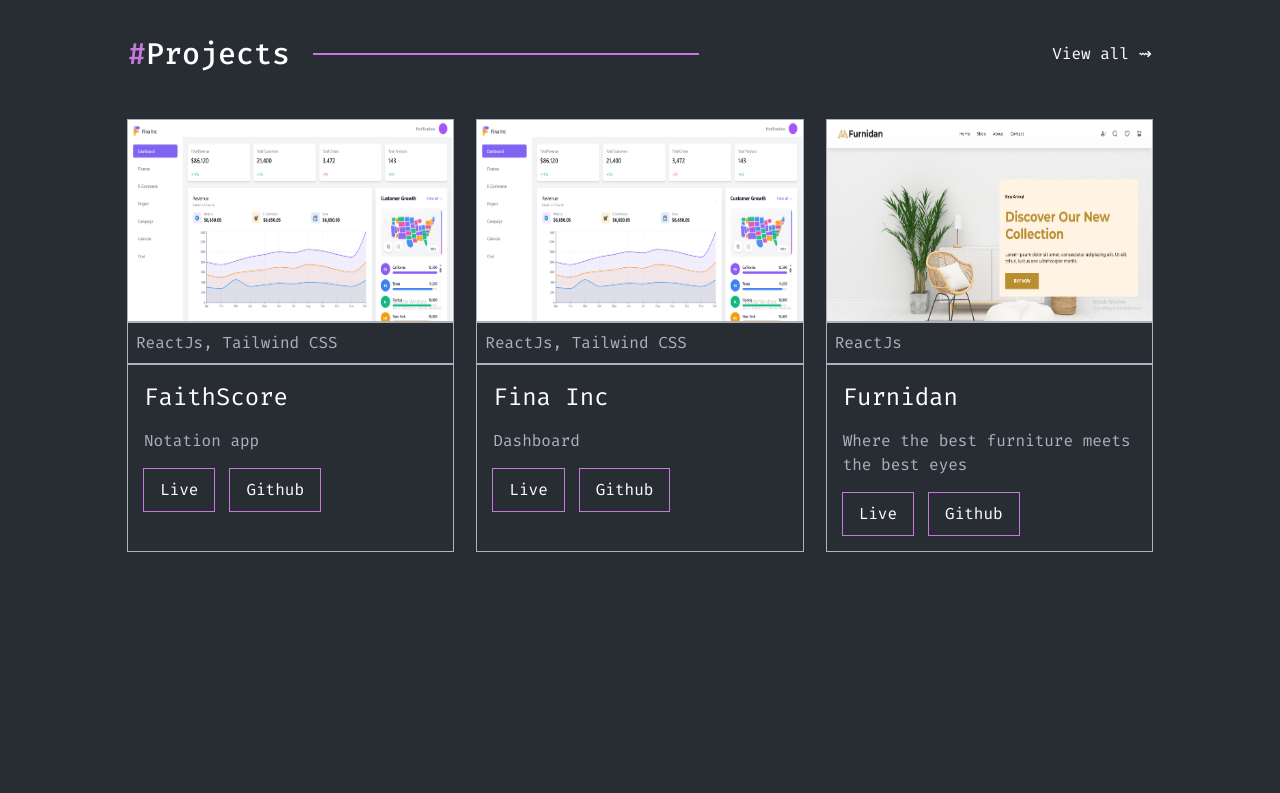
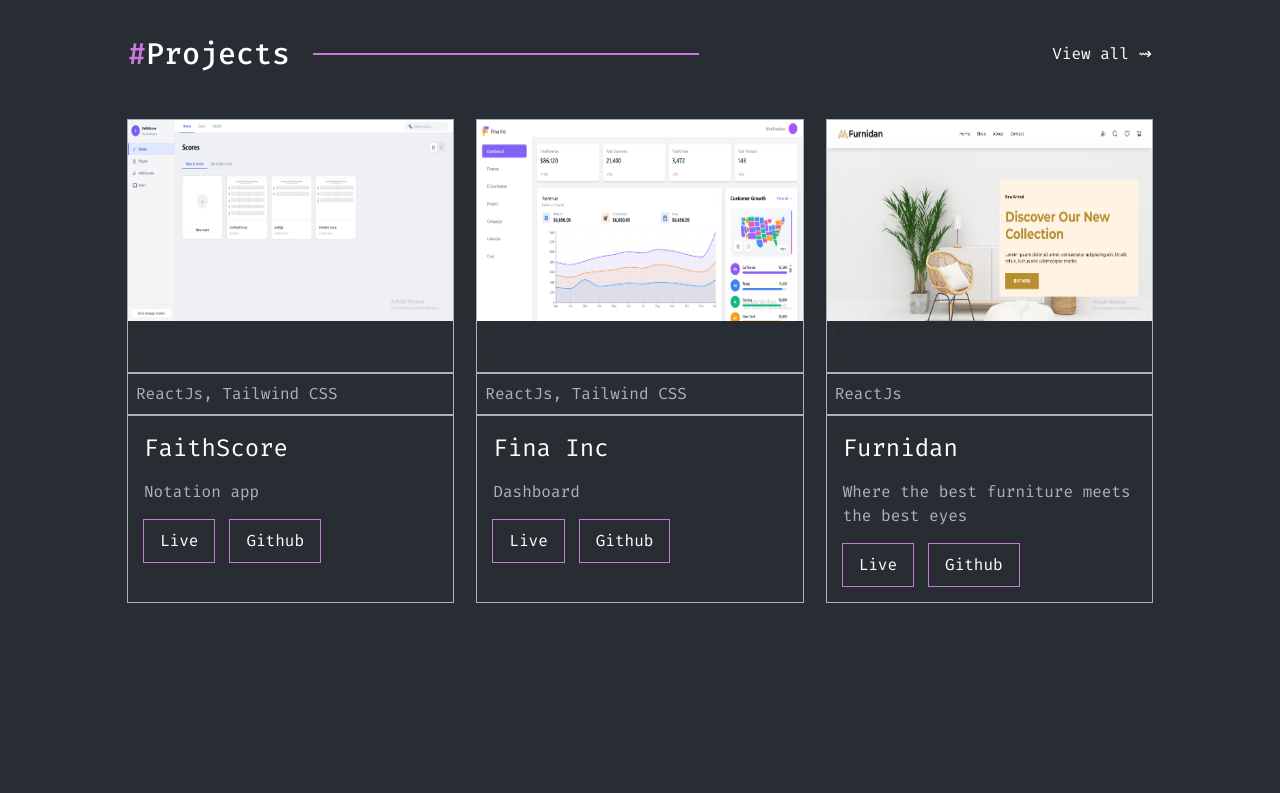
Before and after one commit to 081dikeh/MyPortfolio, a React (Vite) app: page / in a window 1280 px wide. Shown: the part 860-1653 px from the top of the page. Built offline with nearby package versions, Linux system fonts and the light colour scheme.

Commit message:
fix: projects display

```diff
--- a/src/components/Hero.tsx
+++ b/src/components/Hero.tsx
@@ -1,6 +1,7 @@
 import dots from '../assets/Dots.png'
 import heroback from '../assets/heroback.png'
 import mainHeroImg from '../assets/mainHeroImg.png'
+import { Link } from 'react-router-dom'
 
 
 
@@ -21,7 +22,9 @@ export default function Hero() {
         <button
           className='px-6 py-3 md:px-8 md:py-4 text-white ring-1 ring-brand-700 hover:bg-brand-700 transition-colors duration-300 w-full sm:w-auto'
         >
-          Contact Me !!
+          <Link to="/contact" className="flex gap-2 items-center">
+            Contact Me !!
+          </Link>
         </button>
       </div>
 
--- a/src/components/Projects.tsx
+++ b/src/components/Projects.tsx
@@ -14,8 +14,8 @@ export default function Projects() {
                 {projects.slice(0, 3).map((project) => (
                     <div key={project.id} className="ring-1 ring-brand-500">
                         <div className="w-full">
-                            <img src={project.image} alt="" className="w-full h-[201px]" />
-                        </div>
+                            <img src={project.image} alt="" className="w-full h-[201px]" />?
+                        </div>//
                         <div>
                             <p className="text-brand-500 p-2 border-b-2 border-t-2 border-brand-500 text-base">{project.stack}</p>
                         </div>
--- a/src/data/projects.ts
+++ b/src/data/projects.ts
@@ -7,6 +7,7 @@ import project6 from '../assets/projectAssets/project6.png'
 import project7 from '../assets/projectAssets/project7.png'
 import project8 from '../assets/projectAssets/project8.png'
 import project9 from '../assets/projectAssets/project9.png'
+import notationHero from '../assets/projectAssets/notationHero.png'
 
 type Project = {
     id: number,
@@ -23,7 +24,7 @@ type Project = {
 export const projects: Project[] = [
     {
         id: 1,
-        image: project1,
+        image: notationHero,
         stack: 'ReactJs, Tailwind CSS ',
         title: 'FaithScore',
         subtitle: 'Notation app',
```
Also changed, not shown: src/assets/projectAssets/notationHero.png (added).
